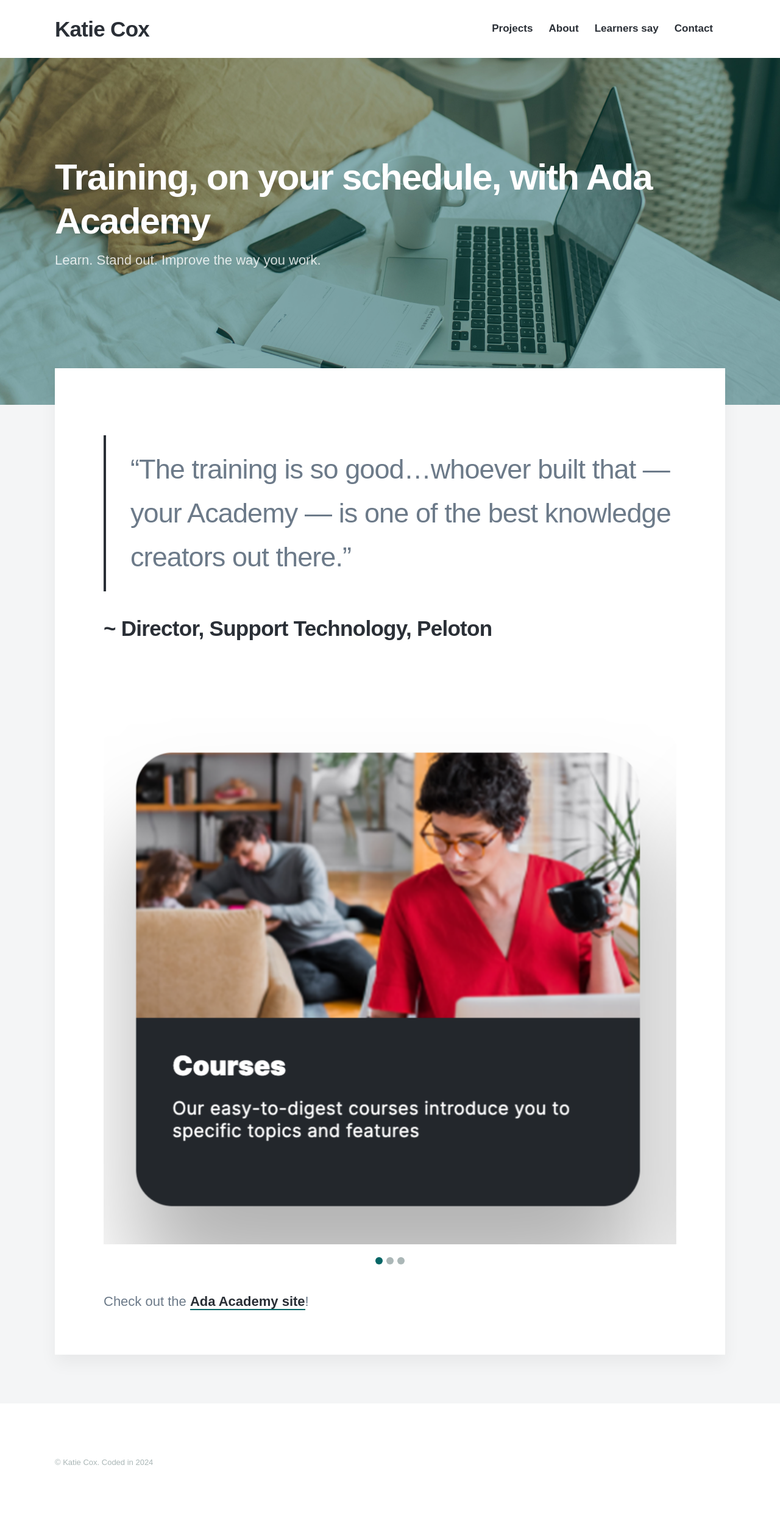
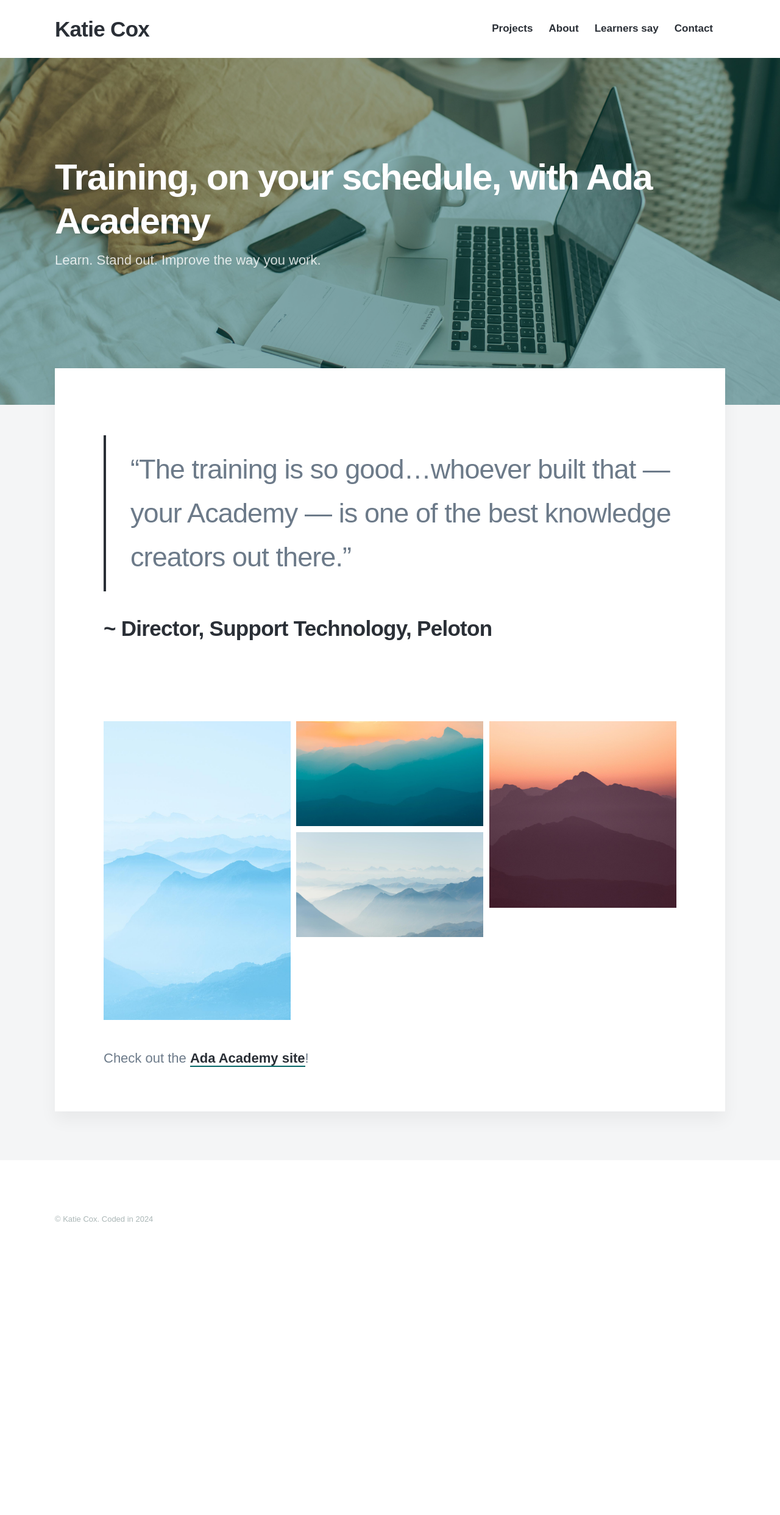
Before and after one commit to cox-katie/portfolio, a Jekyll site: the page built from _projects/ada-academy.md, in a window 1280 px wide. Shown: the whole page at 61% size. Built offline with Jekyll 4.4.1, drawn with Linux system fonts in a browser that asks for light colours; nearby versions of some CDN libraries; some web fonts are replaced; after the commit the page ends 2086 px from its top, so only the background shows below that.

Commit message:
Update ada-academy.md

```diff
--- a/_projects/ada-academy.md
+++ b/_projects/ada-academy.md
@@ -14,12 +14,15 @@
 
 <br><br>
 
-<div class="gallery" data-columns="1">
-	<img src="/images/Ada-Academy/courses.png">
-	<img src="/images/Ada-Academy/learning-path.png">
-    <img src="/images/Ada-Academy/credential.png">
+<div class="gallery" data-columns="3">
+    <img src="/images/demo/demo-portrait.jpg">
+    <img src="/images/demo/demo-landscape.jpg">
+    <img src="/images/demo/demo-square.jpg">
+    <img src="/images/demo/demo-landscape-2.jpg">
 </div>
 
 
 
+
+
 Check out the [Ada Academy site](https://www.ada-education.com/pages/about-acx-academy)!
```
